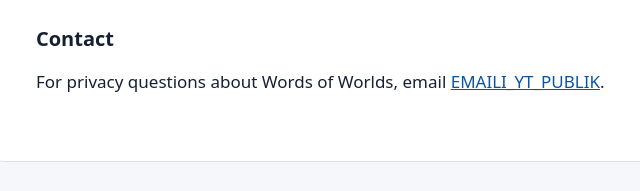
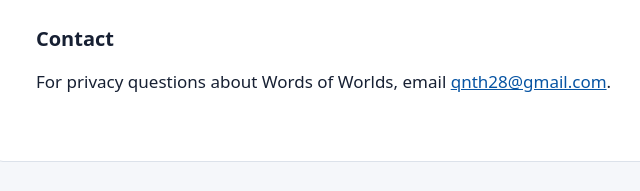
Before and after one commit to qnth123/wordsofworlds-privacy, a plain HTML site: page index.html in a window 1280 px wide. Shown: the part 1084-1275 px from the top of the page, 244-884 px from the left. Drawn offline with Linux system fonts and the light colour scheme.

Commit message:
Update contact email in index.html

```diff
--- a/index.html
+++ b/index.html
@@ -64,7 +64,7 @@
 
     <h2>Contact</h2>
     <p>For privacy questions about Words of Worlds, email
-      <a href="mailto:EMAILI_YT_PUBLIK">EMAILI_YT_PUBLIK</a>.</p>
+      <a href="mailto:qnth28@gmail.com">qnth28@gmail.com</a>.</p>
   </main>
 </body>
 </html>
```
